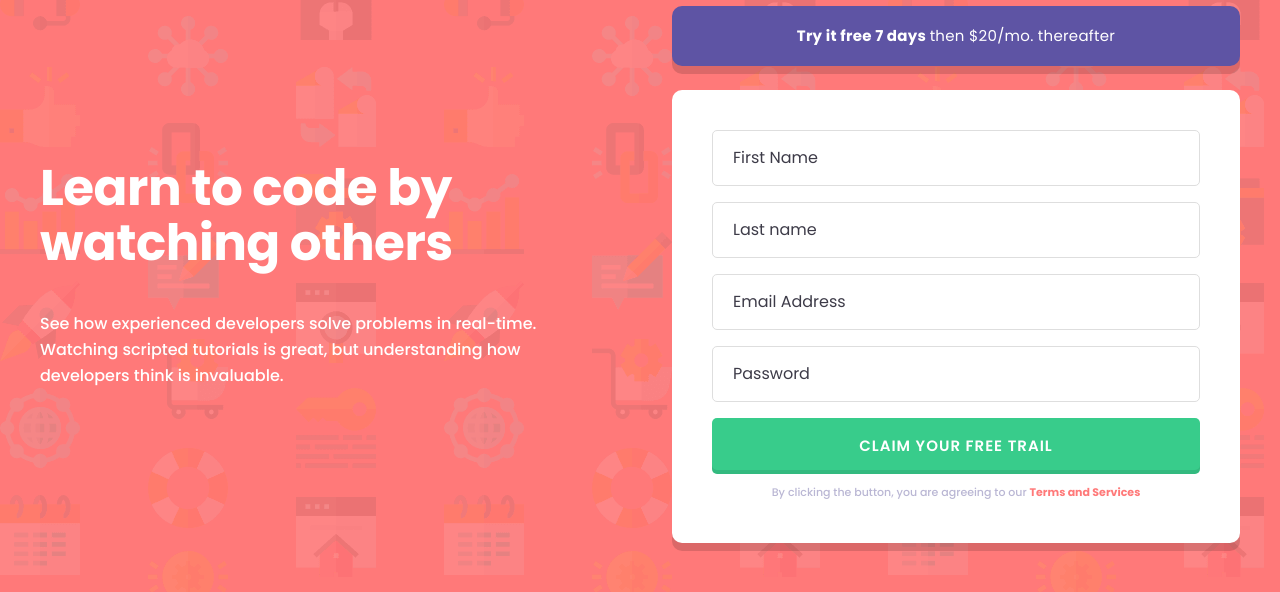
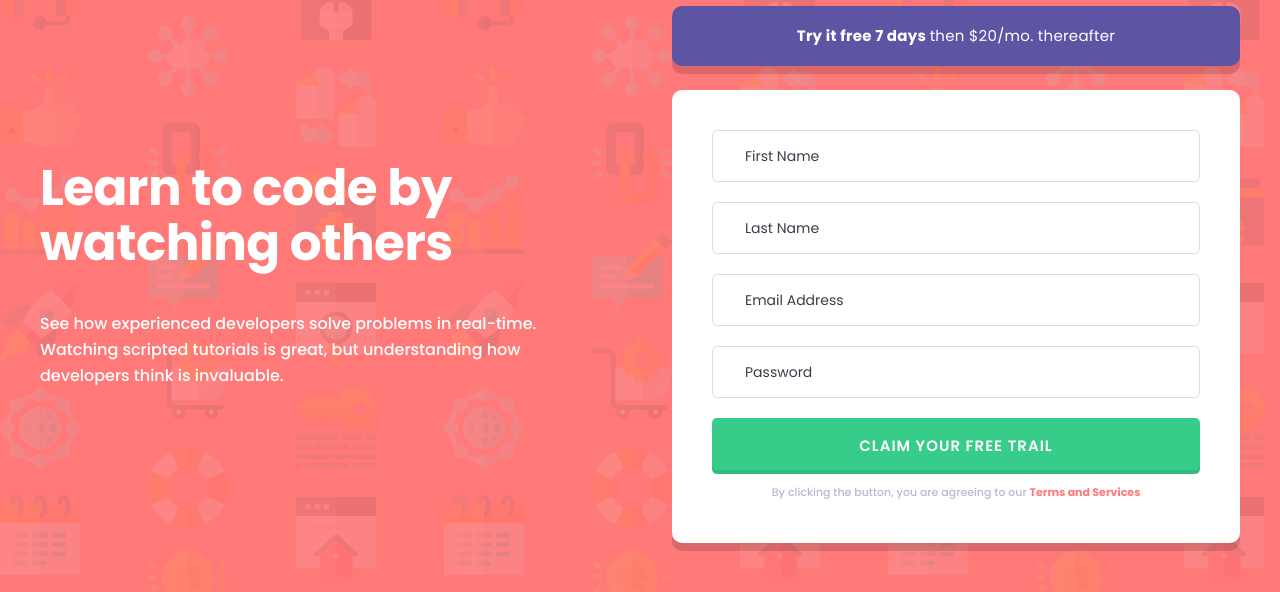
Before and after one commit to hectorlil48/intro-component-with-sign-up-form, a React (Vite) app: page / in a window 1280 px wide. Shown: the part 134-726 px from the top of the page. Built offline with nearby package versions, Linux system fonts and the light colour scheme.

Commit message:
Added logic to my placeholder text to only show up before it is submitted empty. Also gave placeholder text 14px fontsize and the text. Changed the gap on larger screens for the form.

```diff
--- a/src/components/HeroRight.jsx
+++ b/src/components/HeroRight.jsx
@@ -26,7 +26,7 @@ const HeroRight = () => {
   };
 
   const inputBaseStyles =
-    "placeholder-dark-blue text-dark-blue w-full rounded-[5px] py-[15px] pl-5 focus:outline-none";
+    "placeholder-dark-blue placeholder:text-sm text-sm text-dark-blue w-full rounded-[5px] py-[15px] pl-5 lg:pl-8 focus:outline-none";
 
   return (
     <div className="flex-1">
@@ -39,7 +39,7 @@ const HeroRight = () => {
 
       <form
         onSubmit={handleSubmit}
-        className="flex flex-col gap-4 rounded-[10px] bg-white p-6 shadow-[0_8px_0_0_rgba(0,0,0,0.14)] lg:p-10"
+        className="flex flex-col gap-4 rounded-[10px] bg-white p-6 shadow-[0_8px_0_0_rgba(0,0,0,0.14)] lg:gap-5 lg:p-10"
       >
         <div>
           <input
@@ -47,8 +47,8 @@ const HeroRight = () => {
             name="firstName"
             onChange={(e) => setFirstName(e.target.value)}
             value={firstName}
-            placeholder="First Name"
             className={`${inputBaseStyles} ${errors.firstName ? "focus:red-300 border-2 border-red-500 focus:border-red-500" : "border-border-grey focus:border-cta-purple border"}`}
+            placeholder={errors.firstName ? "" : "First Name"}
           />
           {errors.firstName && (
             <p className="text-firered mt-[6px] text-right text-[11px] font-medium italic">
@@ -62,7 +62,7 @@ const HeroRight = () => {
             name="lastName"
             onChange={(e) => setLastName(e.target.value)}
             value={lastName}
-            placeholder="Last name"
+            placeholder={errors.lastName ? "" : "Last Name"}
             className={`${inputBaseStyles} ${errors.lastName ? "focus:red-300 border-2 border-red-500 focus:border-red-500" : "border-border-grey focus:border-cta-purple border"}`}
           />
           {errors.lastName && (
@@ -78,7 +78,7 @@ const HeroRight = () => {
             onChange={(e) => setEmail(e.target.value)}
             value={email}
             autoComplete="email"
-            placeholder="Email Address"
+            placeholder={errors.email ? "" : "Email Address"}
             className={`${inputBaseStyles} ${errors.email ? "focus:red-300 border-2 border-red-500 focus:border-red-500" : "border-border-grey focus:border-cta-purple border"}`}
           />
           {errors.email && (
@@ -93,7 +93,7 @@ const HeroRight = () => {
             name="password"
             onChange={(e) => setPassword(e.target.value)}
             value={password}
-            placeholder="Password"
+            placeholder={errors.password ? "" : "Password"}
             className={`${inputBaseStyles} ${errors.password ? "focus:red-300 border-2 border-red-500 focus:border-red-500" : "border-border-grey focus:border-cta-purple border"}`}
           />
           {errors.password && (
@@ -105,7 +105,7 @@ const HeroRight = () => {
         <button className="bg-btn-green hover:bg-btn-hover rounded-[5px] py-[15px] text-[15px] leading-[26px] font-semibold tracking-[1px] uppercase shadow-[inset_0_-4px_0_0_rgba(0,0,0,0.0909)]">
           Claim Your Free Trail
         </button>
-        <p className="text-light-purple -mt-2 px-[15px] text-center text-[11px] leading-[21px] font-medium">
+        <p className="text-light-purple -mt-2 px-[15px] text-center text-[11px] leading-[21px] font-medium lg:-mt-3">
           By clicking the button, you are agreeing to our{" "}
           <span className="text-firered font-bold">Terms and Services</span>
         </p>
```
